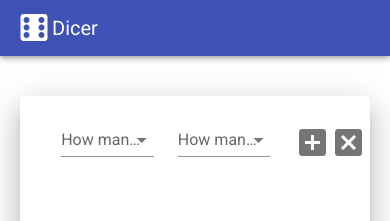
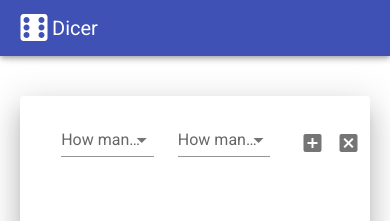
Before and after one commit to hannesortmeier/dicer, a Vue app: page / in a window 390 px wide. Shown: the top 221 px of the page. Built offline with nearby package versions, Linux system fonts and the light colour scheme.

Commit message:
mobile test

```diff
--- a/src/components/DiceSelection.vue
+++ b/src/components/DiceSelection.vue
@@ -42,7 +42,7 @@
 							v-on="on"
 							@click.native="addDiceObjectsButtonClicked()"
 						>
-							<v-icon large>mdi-plus-box</v-icon>
+							<v-icon medium>mdi-plus-box</v-icon>
 						</v-btn>
 					</template>
 					<span>Add</span>
@@ -56,7 +56,7 @@
 							v-on="on"
 							@click.native="$emit('remove-all')"
 						>
-							<v-icon large>mdi-close-box</v-icon>
+							<v-icon medium>mdi-close-box</v-icon>
 						</v-btn>
 					</template>
 					<span>Remove all</span>
```
